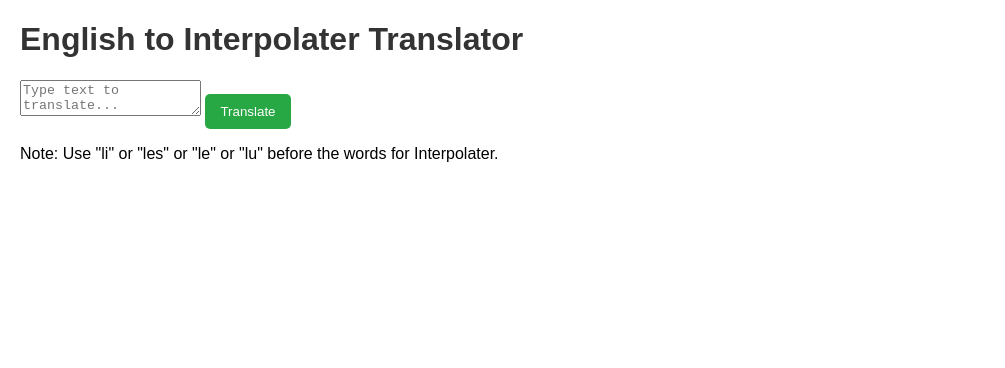
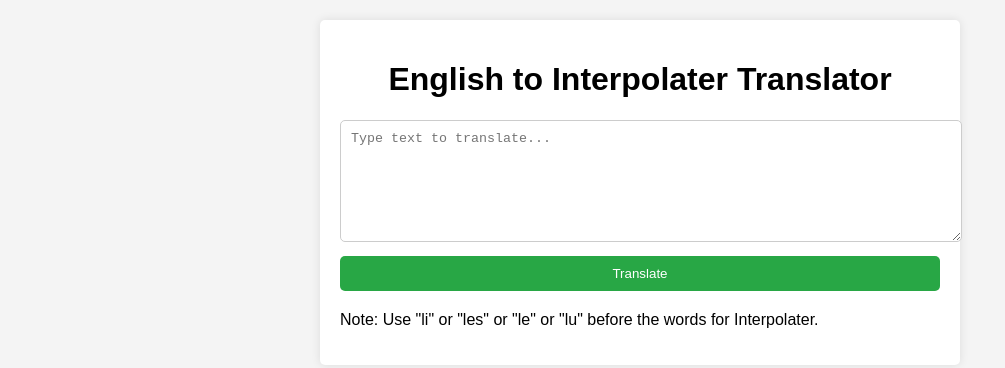
Before and after one commit to Arnsed44/translate, a plain HTML site: page index.html in a window 1280 px wide. Shown: the whole page, without its empty margins (0-1005 px from the left). Drawn offline with Linux system fonts and the light colour scheme.

Commit message:
Update styles.css

```diff
--- a/styles.css
+++ b/styles.css
@@ -1,22 +1,35 @@
 body {
     font-family: Arial, sans-serif;
-    margin: 20px;
+    background-color: #f4f4f4;
+    margin: 0;
+    padding: 20px;
 }
 
-h1, h2 {
-    color: #333;
+.container {
+    max-width: 600px;
+    margin: auto;
+    background: white;
+    padding: 20px;
+    border-radius: 5px;
+    box-shadow: 0 0 10px rgba(0, 0, 0, 0.1);
 }
 
-input[type="text"] {
+h1 {
+    text-align: center;
+}
+
+textarea {
     width: 100%;
+    height: 100px;
     padding: 10px;
-    margin: 10px 0;
+    margin-bottom: 10px;
     border: 1px solid #ccc;
     border-radius: 5px;
 }
 
 button {
-    padding: 10px 15px;
+    width: 100%;
+    padding: 10px;
     background-color: #28a745;
     color: white;
     border: none;
@@ -28,14 +41,13 @@ button:hover {
     background-color: #218838;
 }
 
-div {
-    margin-bottom: 20px;
+#result {
+    margin-top: 20px;
+    font-weight: bold;
 }
 
-#interpolaterOutput, #englishOutput, #suggestionOutput {
+#definitions {
     margin-top: 10px;
-    padding: 10px;
-    border: 1px solid #ccc;
-    border-radius: 5px;
-    background-color: #f8f9fa;
+    font-style: italic;
+    color: #555;
 }
```
